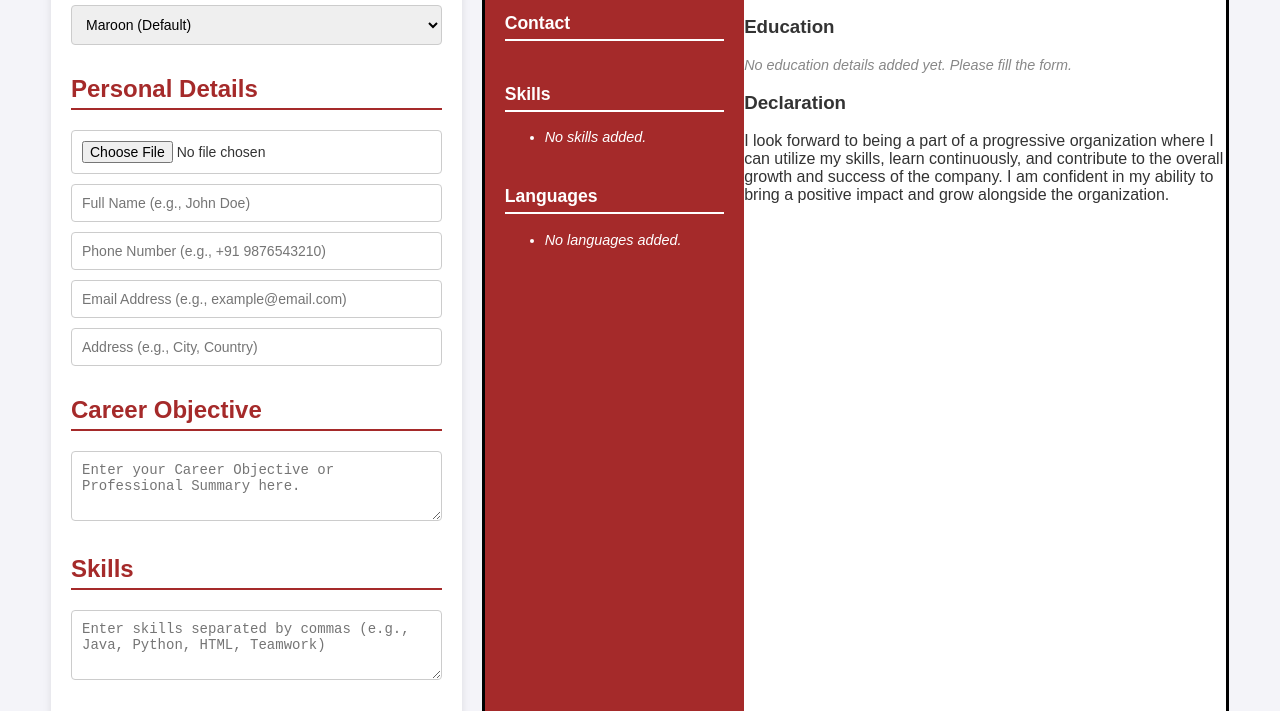
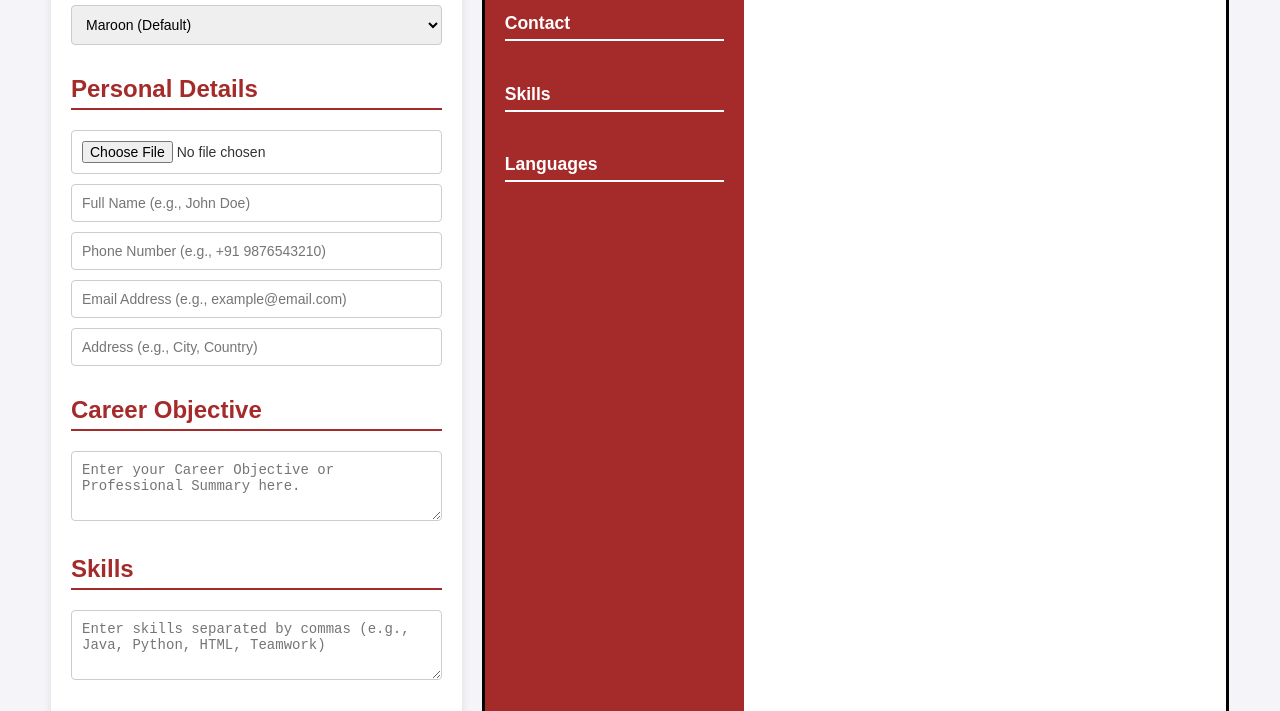
Before and after one commit to lakshyasingh188/Tool-Talker-Hub, a plain HTML site: page index.html in a window 1280 px wide. Shown: the part 175-886 px from the top of the page. Drawn offline with Linux system fonts and the light colour scheme.

Commit message:
Update index.html

```diff
--- a/index.html
+++ b/index.html
@@ -17,8 +17,9 @@
             <h2>Theme Color</h2>
             <select id="colorPicker" onchange="updateCV()">
                 <option value="#A52A2A">Maroon (Default)</option>
+                <option value="#000000">Deep Black</option>
+                <option value="#1565C0">Bright Blue</option>
                 <option value="#004D40">Teal Green</option>
-                <option value="#1565C0">Deep Blue</option>
                 <option value="#D84315">Orange Red</option>
                 <option value="#6A1B9A">Deep Purple</option>
             </select>
@@ -108,28 +109,3 @@
                         <h3>Work History</h3>
                         <div id="cv-work-history-output">
                             </div>
-                    </div>
-
-                    <div class="education-section">
-                        <h3>Education</h3>
-                        <div id="cv-education-output">
-                            </div>
-                    </div>
-
-                    <div class="filler-content">
-                         <h3>Declaration</h3>
-                         <div id="cv-declaration-output">
-                             <p id="cv-summary-para2">I look forward to being a part of a progressive organization where I can utilize my skills, learn continuously, and contribute to the overall growth and success of the company. I am confident in my ability to bring a positive impact and grow alongside the organization.</p>
-                         </div>
-                    </div>
-
-                </div>
-
-            </div>
-        </div>
-    </div>
-
-    <script src="script.js"></script>
-    <script src="https://cdnjs.cloudflare.com/ajax/libs/html2pdf.js/0.9.2/html2pdf.bundle.min.js"></script>
-</body>
-</html>
```
